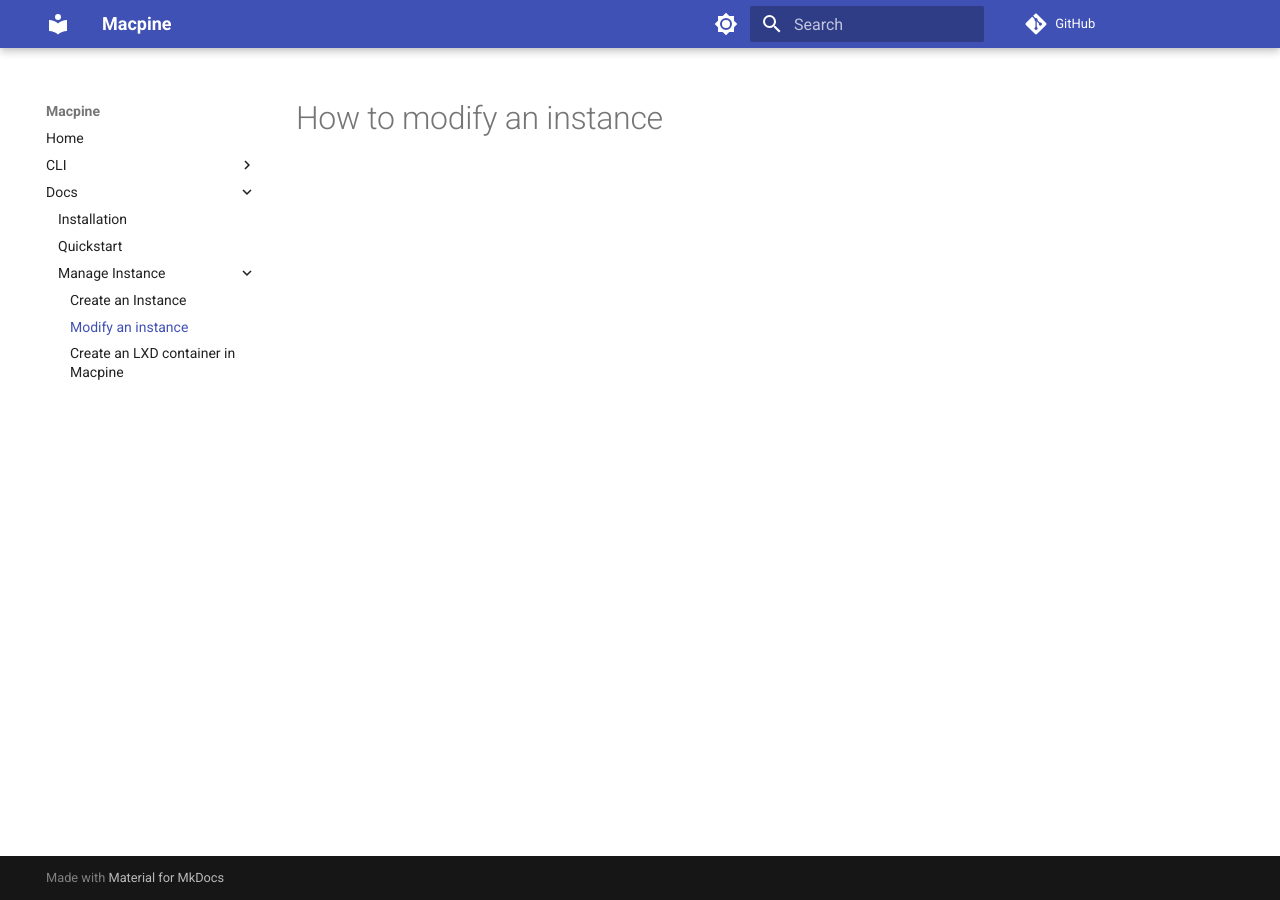
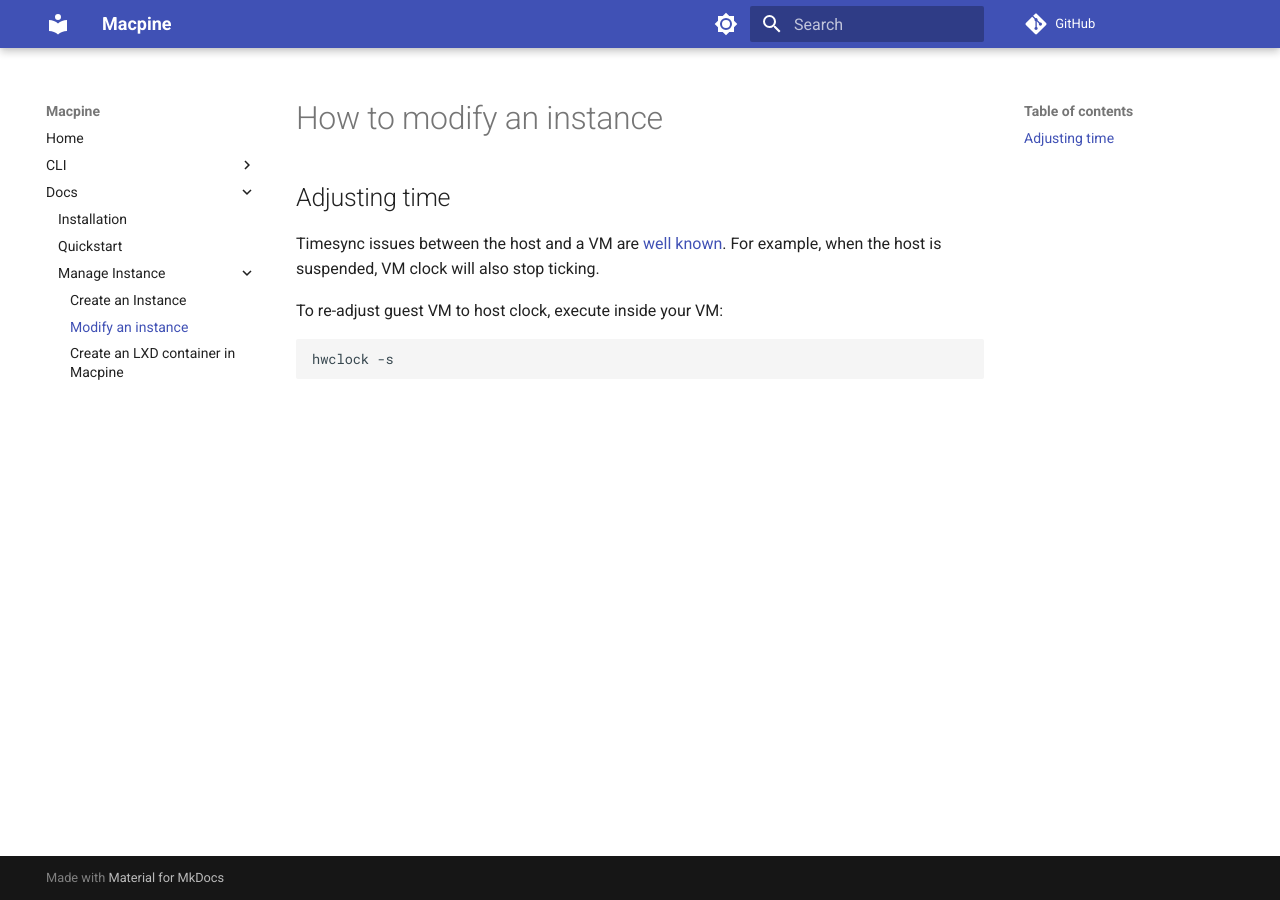
Before and after one commit to beringresearch/macpine, an MkDocs documentation site: the page built from docs/docs/modify_instance.md, in a window 1280 px wide. Built offline with MkDocs 1.6.1 and Material for MkDocs 9.7.7, drawn with Linux system fonts in a browser that asks for light colours; comment, search, counter and statistics services are not loaded.

Commit message:
add clock adjustment instructions

````diff
--- a/docs/docs/modify_instance.md
+++ b/docs/docs/modify_instance.md
@@ -1 +1,11 @@
 # How to modify an instance
+
+## Adjusting time
+
+Timesync issues between the host and a VM are [well known](https://github.com/canonical/multipass/issues/2430). For example, when the host is suspended, VM clock will also stop ticking.
+
+To re-adjust guest VM to host clock, execute inside your VM:
+
+```bash
+hwclock -s
+```
````
Also changed, not shown: 1 other file.
